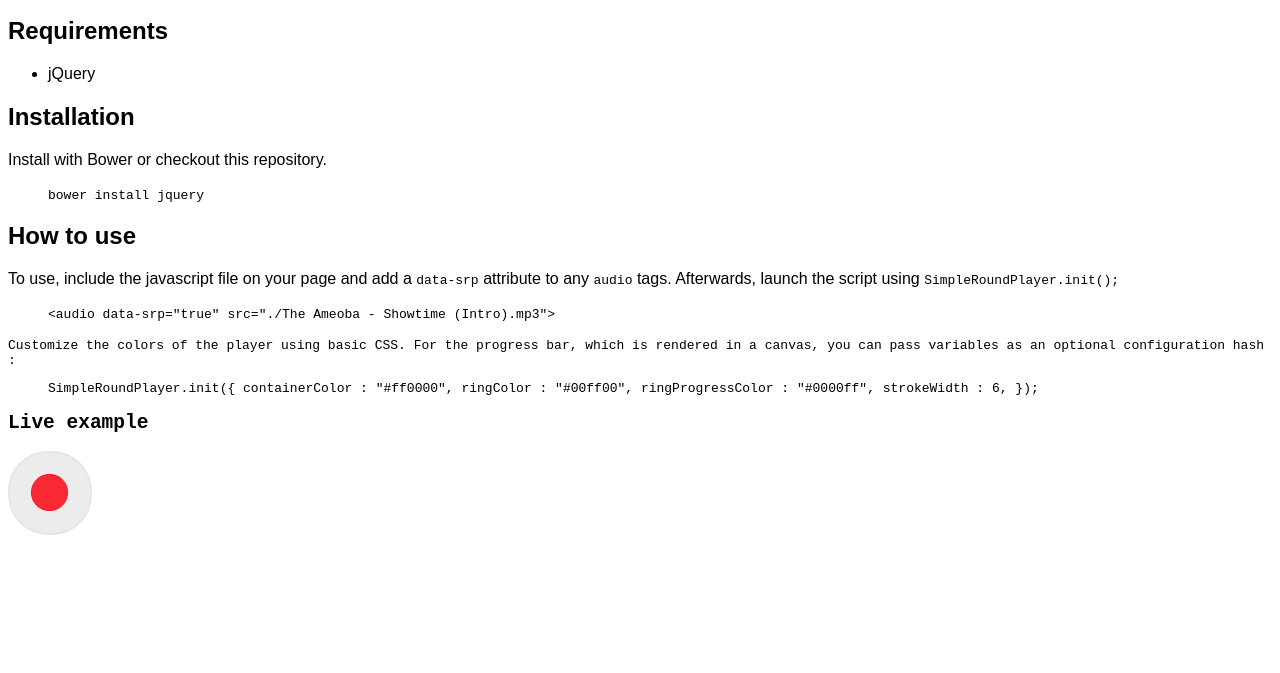
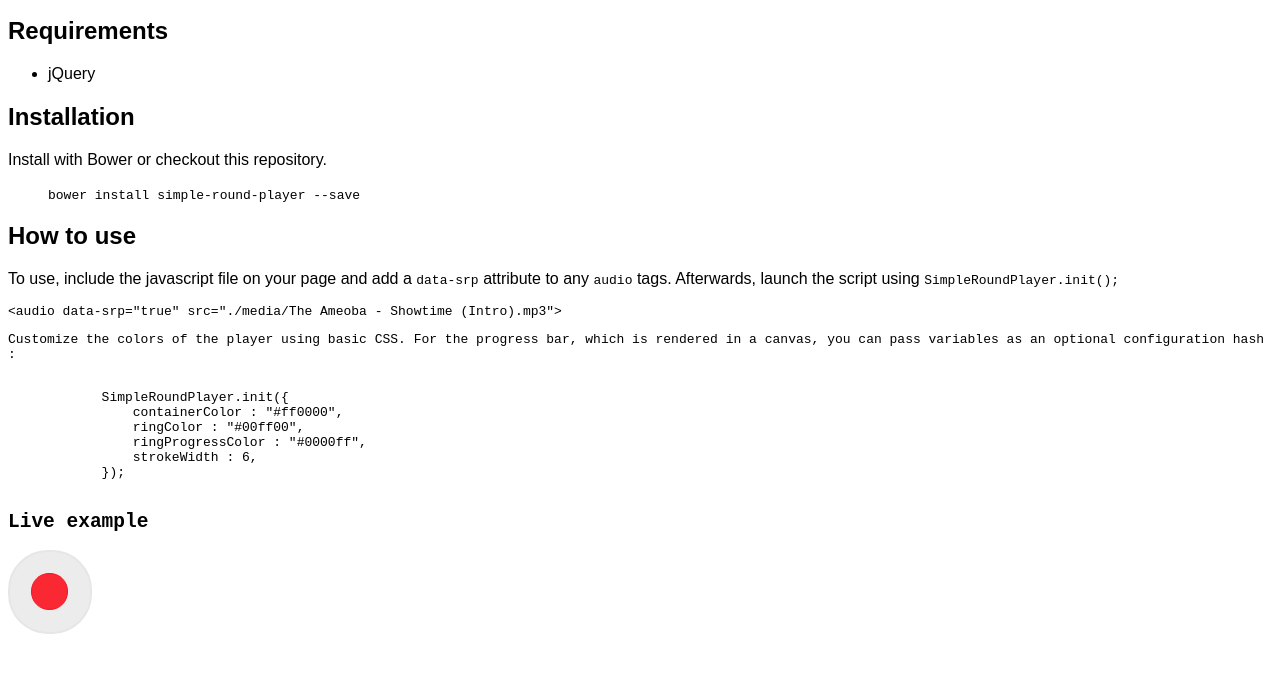
Before and after one commit to francoisfaubert/simple-round-player, a plain HTML site: page index.html in a window 1280 px wide. Shown: the part 101-774 px from the top of the page. Drawn offline with nearby package versions, Linux system fonts and the light colour scheme.

Commit message:
created a static page for the project

```diff
--- a/demo/index.html
+++ b/index.html
@@ -6,23 +6,22 @@
 
         <title>Simple Round Player</title>
 
-        <meta name="description" content="A simple script that finds audio tags and wraps them with a graphical round player interface">
+        <meta name="description" content="A simple script that finds audio tags and wraps them with a graphical round player interface.">
         <meta name="author" content="Francois Faubert">
 
-        <meta name="apple-mobile-web-app-capable" content="yes" />
-        <meta name="apple-mobile-web-app-status-bar-style" content="black-translucent" />
+        <meta name="apple-mobile-web-app-capable" content="yes">
+        <meta name="apple-mobile-web-app-status-bar-style" content="black-translucent">
 
         <meta name="viewport" content="width=device-width, initial-scale=1.0, maximum-scale=1.0, user-scalable=no">
 
         <link rel="stylesheet" href="../css/simple-round-player.css">
 
         <script src="http://code.jquery.com/jquery-1.11.1.min.js"></script>
-        <script src="../js/simple-round-player.js"></script>
+        <script src="js/simple-round-player.js"></script>
         <style type="text/css">body { font-family: arial, sans; }</style>
     </head>
 
     <body>
-
         <h1>Simple Round Player.js</h1>
         <p>A simple script that finds audio tags and wraps them with a graphical round player interface</p>
 
@@ -34,25 +33,25 @@
         <h2>Installation</h2>
         <p>Install with Bower or checkout this repository.</p>
 
-        <blockquote><code>bower install jquery</code></blockquote>
+        <blockquote><code>bower install simple-round-player --save</code></blockquote>
 
         <h2>How to use</h2>
         <p>To use, include the javascript file on your page and add a <code>data-srp</code> attribute to any <code>audio</code> tags. Afterwards, launch the script using <code>SimpleRoundPlayer.init();</code></p>
 
-        <blockquote><code>&lt;audio data-srp="true" src="./The Ameoba - Showtime (Intro).mp3"></audio&gt;</code></blockquote>
+        <pre><code>&lt;audio data-srp="true" src="./media/The Ameoba - Showtime (Intro).mp3"></audio&gt;</code></pre>
 
         <p>Customize the colors of the player using basic CSS. For the progress bar, which is rendered in a <code>canvas</code>, you can pass variables as an optional configuration hash :</p>
-        <blockquote><code>
+        <pre><code>
             SimpleRoundPlayer.init({
                 containerColor : "#ff0000",
                 ringColor : "#00ff00",
                 ringProgressColor : "#0000ff",
                 strokeWidth : 6,
             });
-        </code></blockquote>
+        </code></pre>
 
         <h2>Live example</h2>
-        <audio data-srp="true" src="./The Ameoba - Showtime (Intro).mp3"></audio>
+        <audio data-srp="true" src="./media/The Ameoba - Showtime (Intro).mp3"></audio>
         <script>$(function(){ SimpleRoundPlayer.init(); });</script>
 
     </body>
```
Also changed, not shown: bower.json (deleted, +0 -25 lines), README.md (deleted), 2 other files.
